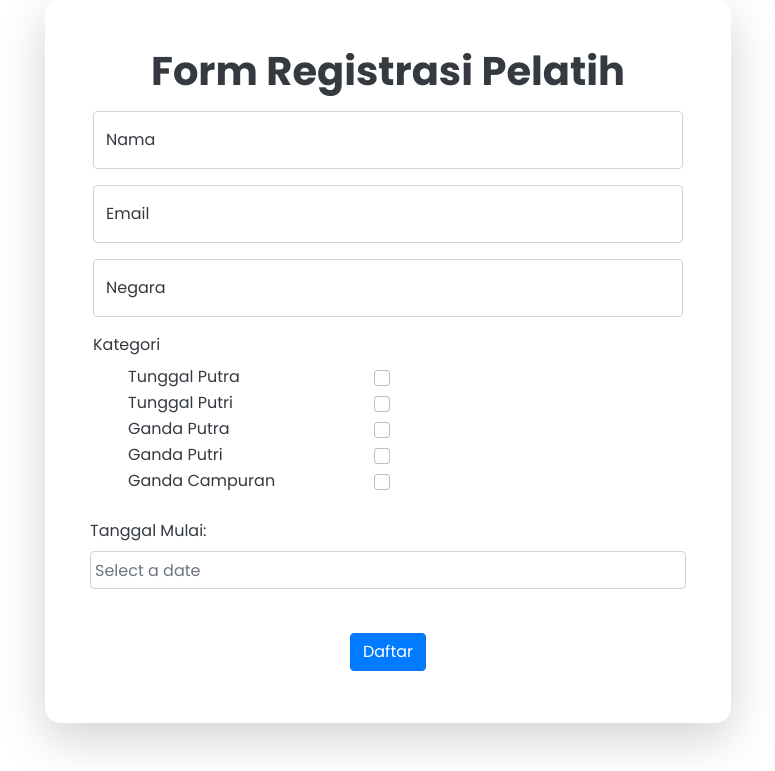
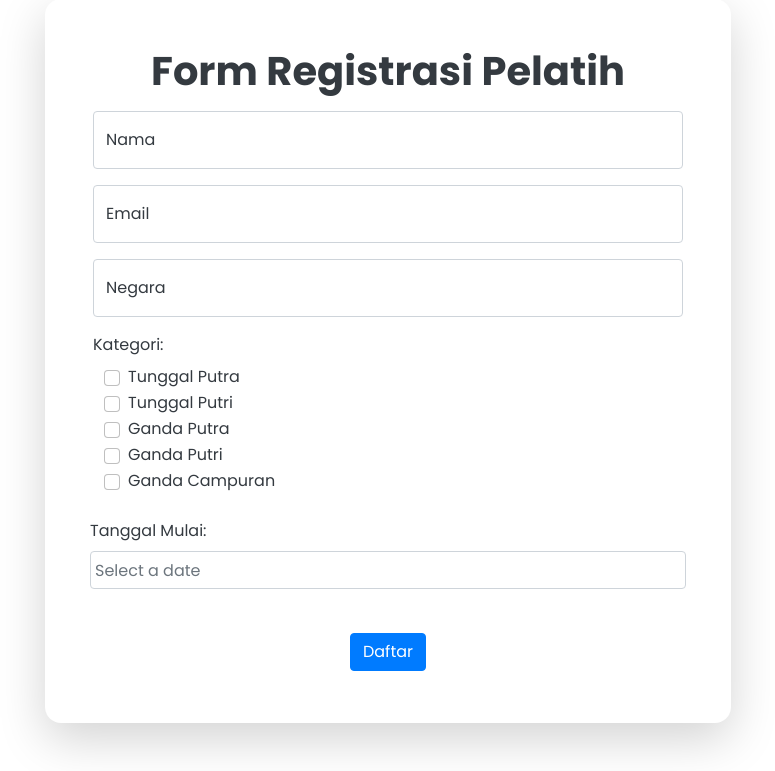
Before and after one commit to RafinalHT/basdat-b9, a Django app: page /authentication/register_pelatih/ in a window 1280 px wide. Shown: the part 49-820 px from the top of the page, without its empty margins (252-1027 px from the left). Run offline with Django 4.2, Linux system fonts and the light colour scheme; some libraries are stand-ins or nearby versions.

```diff
--- a/authentication/templates/login.html
+++ b/authentication/templates/login.html
@@ -24,7 +24,7 @@
                                         </div>
                                         <div class="form-floating">
                                             <input type="password" name="password" placeholder="Password" class="form-control my-3">
-                                            <label for="floatingInputValue">Password</label>
+                                            <label for="floatingInputValue">Email</label>
                                         </div>
 
                                         <input class="btn login_btn btn-primary mx-auto m-1" type="submit" value="Login">
--- a/authentication/templates/register_pelatih.html
+++ b/authentication/templates/register_pelatih.html
@@ -15,10 +15,10 @@
         <div class="row d-flex justify-content-center align-items-center h-100">
             <div class="col-xl-8">
                 <div class="card bg-white text-dark shadow-lg border-0" style="border-radius: 1rem;">
-                    <div class="card-body p-5 text-center">
+                    <div class="card-body p-5 ">
                         <div class = "login">
 
-                            <h1 class="title fw-bold">Form Registrasi Pelatih</h1>
+                            <h1 class="title fw-bold text-center">Form Registrasi Pelatih</h1>
 
                                     <form method="POST" action="">
                                         {% csrf_token %}
@@ -34,39 +34,37 @@
                                             <input type="text" name="password" placeholder="Password" class="form-control my-3">
                                             <label for="floatingInputValue">Negara</label>
                                         </div>
-                                        <div style="float: left;">
-                                            <label>Kategori</label>
+                                        <div>
+                                            <label>Kategori:</label>
                                         </div>
-                                        <br>
-                                        <div class="container">
-                                            <h1></h1>
-                                          <div class="form-check">
+                                        <div class="container" >
+                                          <div class="form-check" >
                                             <input class="form-check-input" type="checkbox" value="" id="flexCheckDefault">
-                                            <label class="form-check-label" for="flexCheckDefault" style="float: left;">
+                                            <label class="form-check-label" for="flexCheckDefault">
                                               Tunggal Putra
                                             </label>
                                           </div>
-                                          <div class="form-check">
+                                          <div class="form-check" >
                                             <input class="form-check-input" type="checkbox" value="" id="flexCheckDefault" >
-                                            <label class="form-check-label" for="flexCheckDefault" style="float: left;">
+                                            <label class="form-check-label" for="flexCheckDefault" >
                                               Tunggal Putri
                                             </label>
                                           </div>
-                                          <div class="form-check">
+                                          <div class="form-check" >
                                             <input class="form-check-input" type="checkbox" value="" id="flexCheckDefault" >
-                                            <label class="form-check-label" for="flexCheckDefault" style="float: left;">
+                                            <label class="form-check-label" for="flexCheckDefault">
                                               Ganda Putra
                                             </label>
                                           </div>
-                                          <div class="form-check">
+                                          <div class="form-check" >
                                             <input class="form-check-input" type="checkbox" value="" id="flexCheckDefault" >
-                                            <label class="form-check-label" for="flexCheckDefault" style="float: left;">
+                                            <label class="form-check-label" for="flexCheckDefault" >
                                               Ganda Putri
                                             </label>
                                           </div>
-                                          <div class="form-check">
+                                          <div class="form-check" >
                                             <input class="form-check-input" type="checkbox" value="" id="flexCheckDefault" >
-                                            <label class="form-check-label" for="flexCheckDefault" style="float: left;">
+                                            <label class="form-check-label" for="flexCheckDefault" >
                                               Ganda Campuran
                                             </label>
                                         </div>
@@ -84,10 +82,9 @@
                                             </div>
                                         </div>
                                         <br>
-                                        <div>
+                                        <div  style="text-align: center;">
                                             <input class="btn login_btn btn-primary mx-auto m-1" type="submit" value="Daftar">
                                         </div>
-
                                     </form>
                                     <script src="https://cdnjs.cloudflare.com/ajax/libs/jquery/3.6.0/jquery.min.js"></script>
     <script src="https://cdnjs.cloudflare.com/ajax/libs/twitter-bootstrap/4.6.0/js/bootstrap.min.js"></script>
--- a/home/views.py
+++ b/home/views.py
@@ -3,7 +3,7 @@ from django.shortcuts import render, redirect
 def main(request):
     # Temporary role authorization logic
     email = 'babadu@ui.ac.id'
-    is_atlet = True
+    is_atlet = False
     is_pelatih = False
     is_umpire = False
 
```
